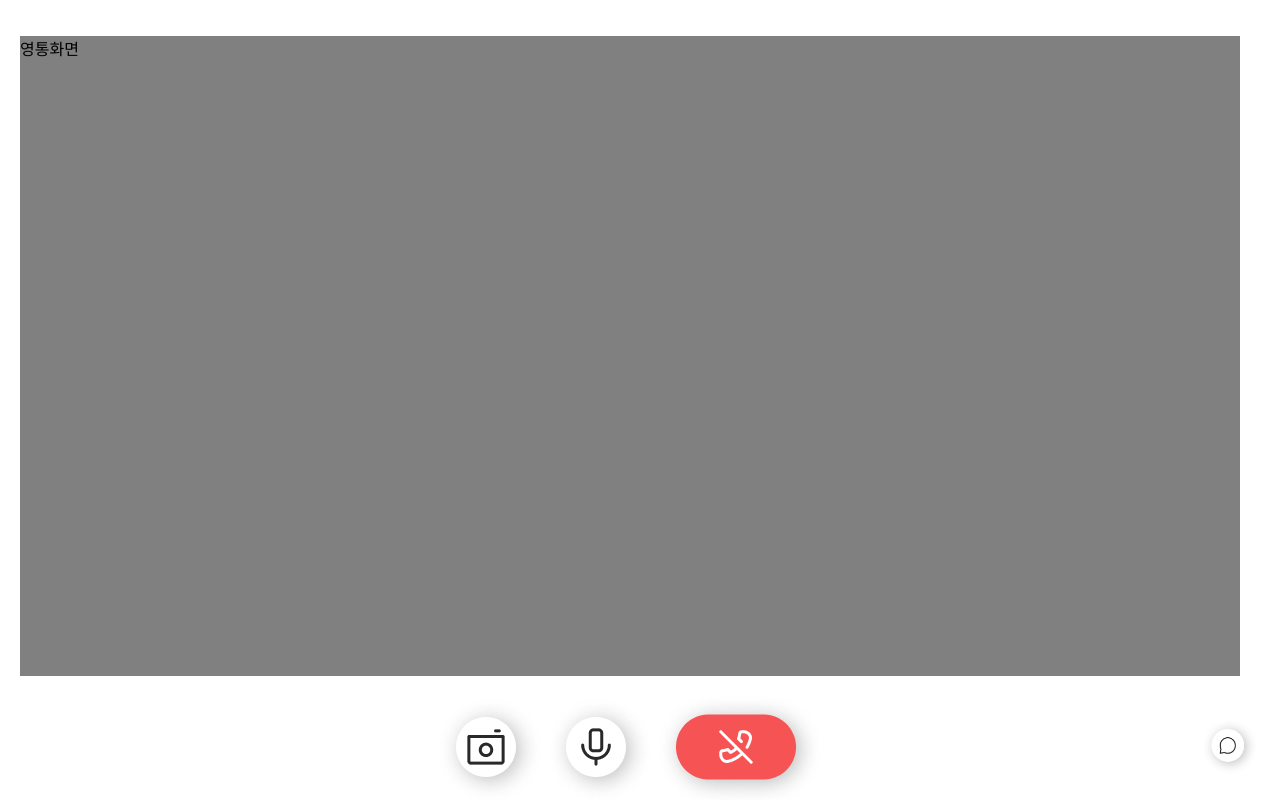
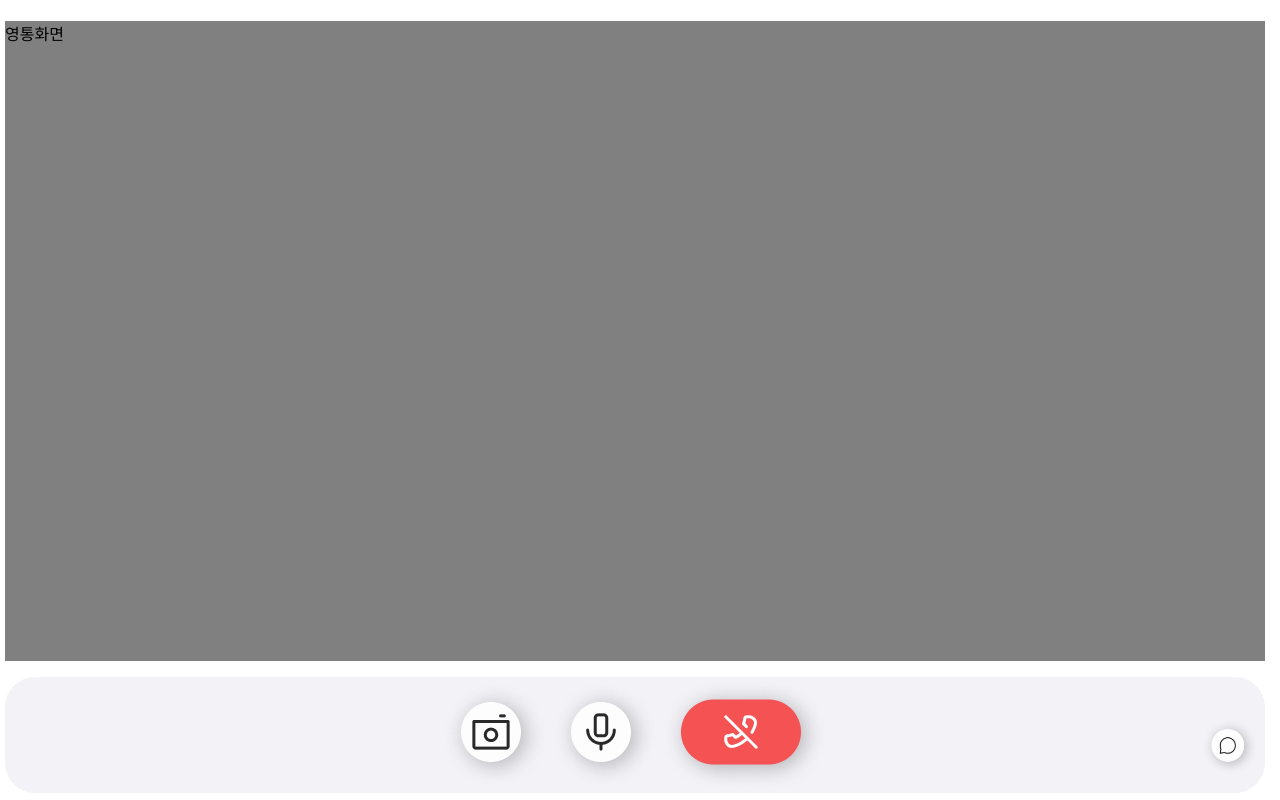
Before and after one commit to SonIRang/SonIRang_frontend, a React (Create React App) app: page /meeting in a window 1280 px wide. Built offline with nearby package versions, Linux system fonts and the light colour scheme.

Commit message:
미팅페이지 하단 버튼박스 UI수정

```diff
--- a/src/pages/MeetingPage.js
+++ b/src/pages/MeetingPage.js
@@ -20,7 +20,7 @@ export default function ResponsiveChatLayout() {
             width: "100%",
             height: "80vh",
             backgroundColor: "#808080",
-            borderradius: "30px" ,
+            borderradius: "30px",
           }}
         >
           영통화면
@@ -30,21 +30,21 @@ export default function ResponsiveChatLayout() {
           <img
             src="/camera-on.png"
             alt="카메라"
-            className="w-12 h-12 cursor-pointer hover:opacity-80"
+            className="w-10 h-10 cursor-pointer hover:opacity-80"
             onClick={() => console.log("카메라 클릭")}
           />
           {/* 마이크 버튼 */}
           <img
             src="/mic-on.png"
             alt="마이크"
-            className="w-12 h-12 cursor-pointer hover:opacity-80"
+            className="w-10 h-10 cursor-pointer hover:opacity-80"
             onClick={() => console.log("마이크 클릭")}
           />
           {/* 통화 종료 버튼 */}
           <img
             src="/endcall.png"
             alt="통화 종료"
-            className="w-12 h-12 cursor-pointer hover:opacity-80"
+            className="w-10 h-10 cursor-pointer hover:opacity-80"
             onClick={() => navigate("/")}
           />
         </ButtonSide>
@@ -67,7 +67,7 @@ const Container = styled.div`
 
 const LeftPanel = styled.div`
   flex-grow: 1;
-  padding: 20px;
+  padding: 5px;
   transition: margin-right 0.3s ease;
   border-radius: 30px;
 
@@ -80,9 +80,11 @@ const LeftPanel = styled.div`
 `;
 
 const ButtonSide = styled.div`
-  hight: 100px;
+  hight: calc(15%-30px);
+  margin-botom: 30px;
   display: flex;
-  background-color: F2F2F7;
+  background-color: #f2f2f7;
+  border-radius: 30px;
   flex-direction: low;
   justify-content: center;
   align-items: center;
@@ -90,6 +92,6 @@ const ButtonSide = styled.div`
 
 const RightPanel = styled.div`
   hight: 80%;
-  padding: 10px;
+  padding: 5px;
   flex-direction: column;
 `;
```
